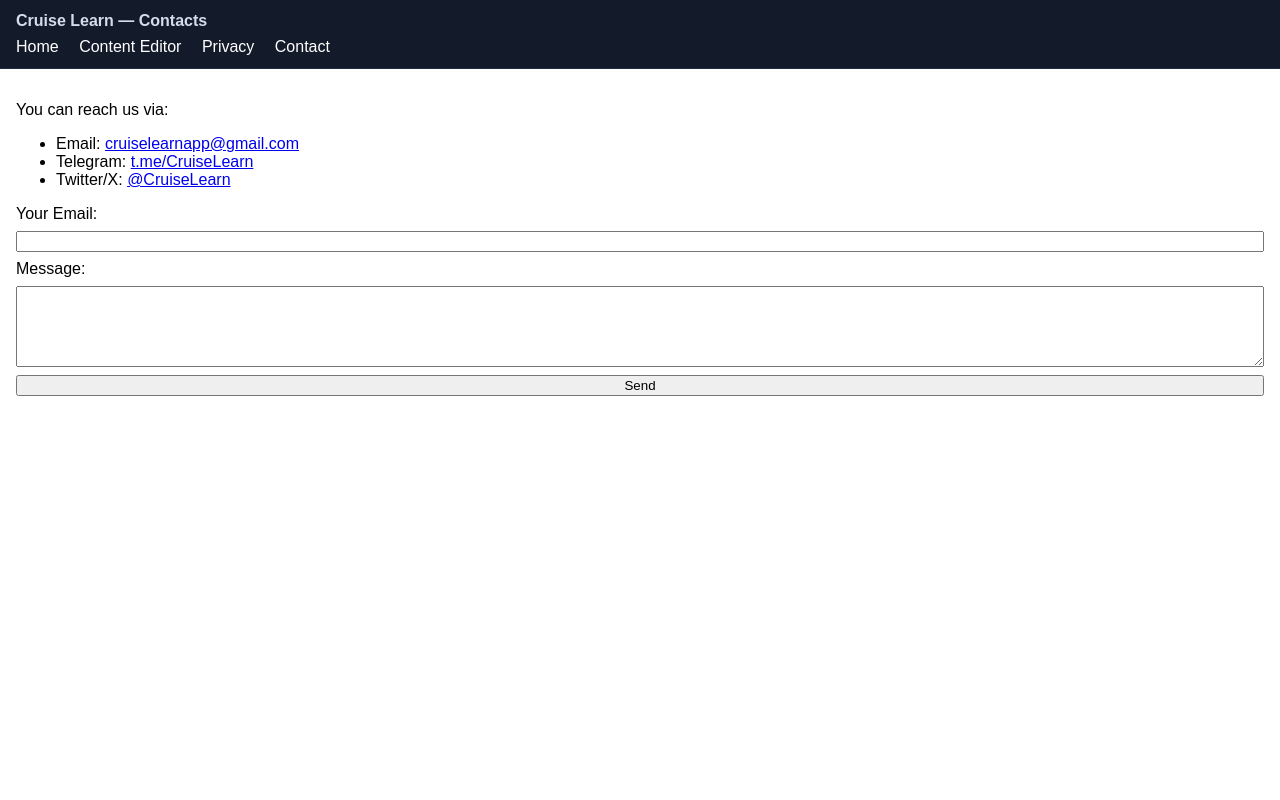
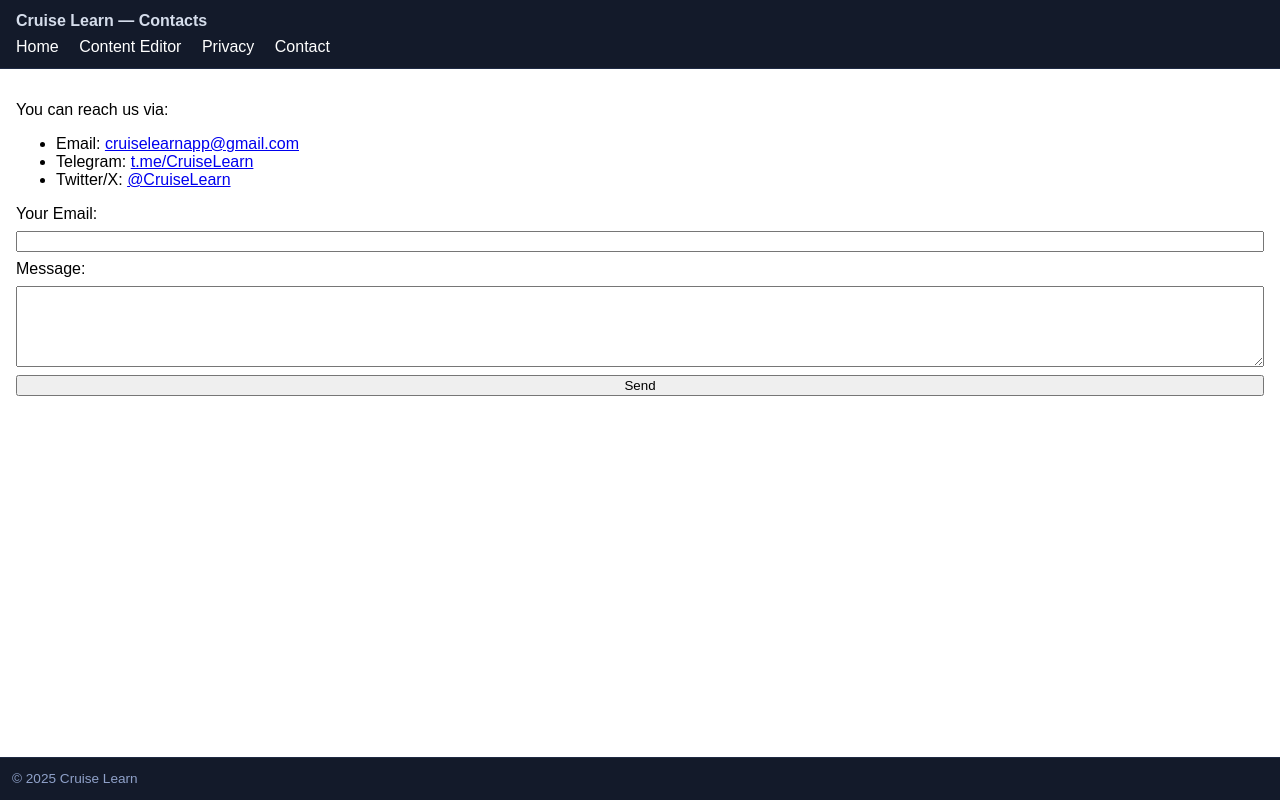
Before and after one commit to obolibok/CruiseLearnSite, a plain HTML site: page contact.html in a window 1280 px wide. Drawn offline with Linux system fonts and the light colour scheme.

Commit message:
Styles and footers

```diff
--- a/contact.html
+++ b/contact.html
@@ -33,5 +33,8 @@
       <button type="submit">Send</button>
     </form>
   </main>
+  <footer>
+    <p>&copy; 2025 Cruise Learn</p>
+  </footer>
 </body>
 </html>
--- a/css/styles.css
+++ b/css/styles.css
@@ -8,22 +8,38 @@
   --border:#1f2a44;
 }
 
-body {
+html, body { height: 100%; }
+
+body{
   font-family: Arial, sans-serif;
   margin: 0; padding: 0;
+  min-height:100vh;
+  display:flex;
+  flex-direction:column;
 }
+
 header {
   background: #1976d2; color: white;
   padding:.75rem 1rem;
   position:sticky;top:0;z-index:10
   border-bottom:1px solid var(--border);
 }
+
 nav a {
   color: white; margin-right: 1em;
   text-decoration: none;
 }
-main { padding: 1em; }
-form { display: flex; flex-direction: column; gap: 0.5em; }
+
+main {
+  padding: 1em;
+  flex:1 0 auto;
+}
+
+form {
+  display: flex;
+  flex-direction: column;
+  gap: 0.5em;
+}
 
 .toolbar{
   display:flex;
@@ -43,3 +59,12 @@ form { display: flex; flex-direction: column; gap: 0.5em; }
   color:#e6eefc;
   opacity:.92
 }
+
+footer{
+  margin-top:auto;
+  padding:.0rem .75rem;
+  background:var(--panel);
+  border-top:1px solid var(--border);
+  color:var(--muted);
+  font-size:.85rem;
+}
```
Also changed, not shown: privacy.html (+3 -0 lines).
